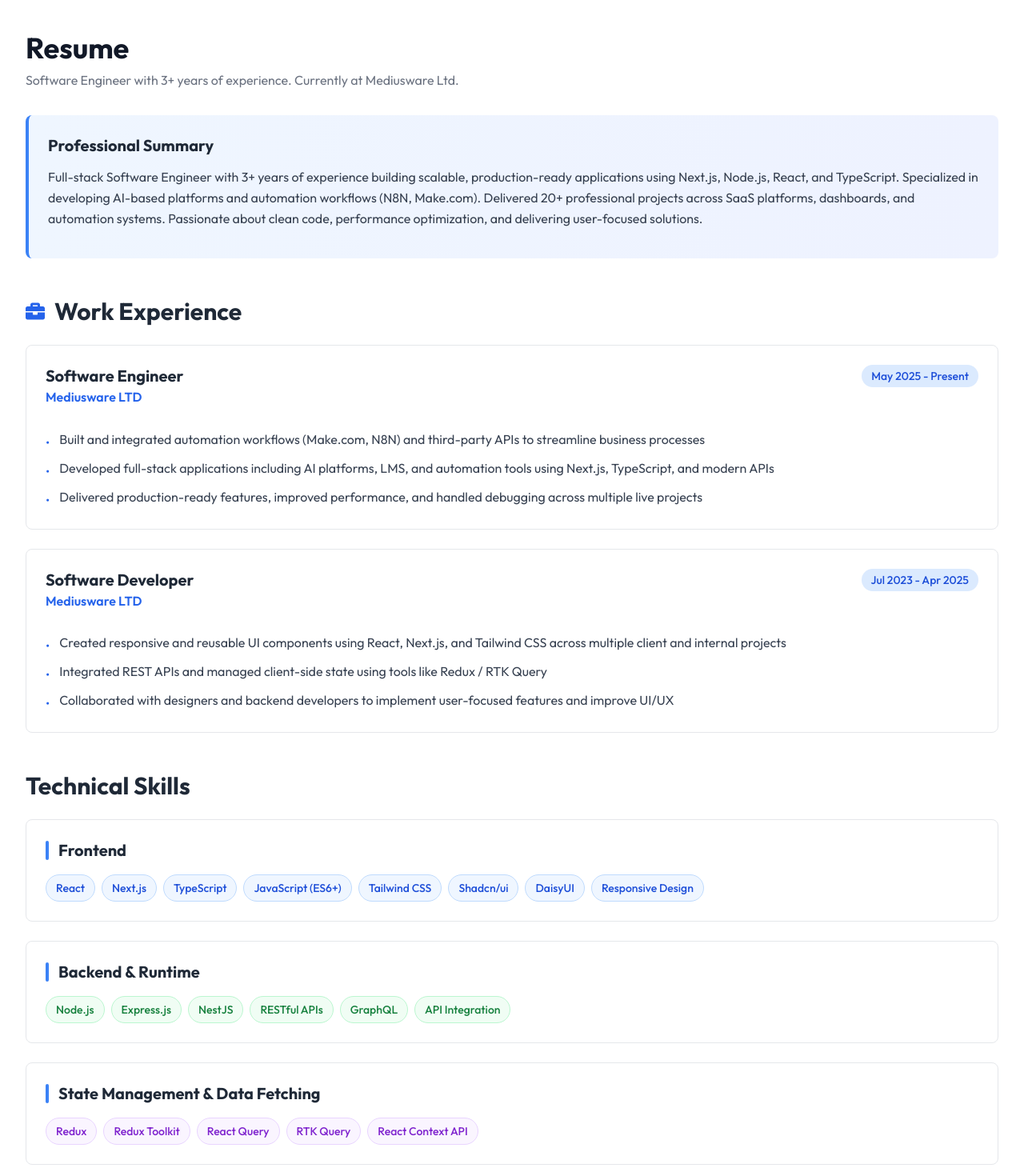
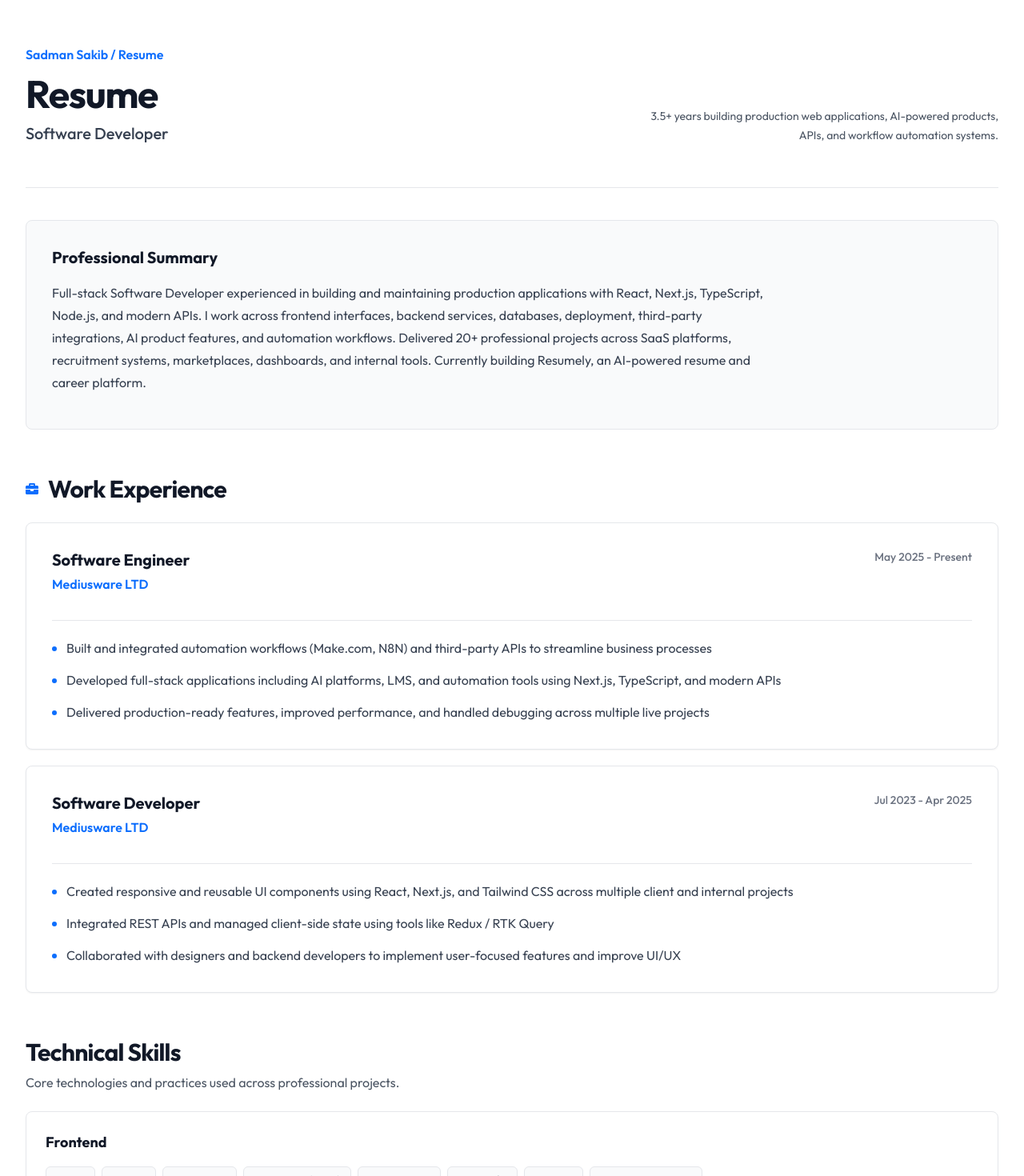
Before and after one commit to ssakib4040/nextjs-portfolio, a Next.js app: page /resume in a window 1280 px wide. Shown: the part 80-1550 px from the top of the page at 80% size. Built offline with nearby package versions, Linux system fonts and the light colour scheme.

Commit message:
feat: enhance Resume page layout and content presentation; add NotFound component

```diff
--- /dev/null
+++ b/app/not-found.tsx
@@ -0,0 +1,5 @@
+import React from "react";
+
+export default function NotFound() {
+  return <div>not-found</div>;
+}
--- a/app/page.tsx
+++ b/app/page.tsx
@@ -54,7 +54,7 @@ export default function Home() {
         <div className="mx-auto max-w-7xl px-6 py-16 sm:px-8 lg:px-8 lg:py-24">
           <div className="flex flex-col gap-12 lg:flex-row lg:items-center lg:justify-between lg:gap-20">
             <div className="max-w-3xl">
-              <p className="mb-5 text-sm font-semibold text-[#0D6EFD]">Sadman Sakib / Software Developer</p>
+              <p className="mb-5 text-base font-semibold text-[#0D6EFD]">Sadman Sakib / Software Developer</p>
               <h1 className="max-w-3xl text-4xl font-bold leading-tight tracking-tight text-gray-900 sm:text-6xl">I build software that does real work.</h1>
               <p className="mt-6 max-w-2xl text-lg leading-8 text-gray-600">
                 Full-stack software developer with 3.5+ years of professional experience building web applications, AI-powered products, APIs, and automation
--- a/app/resume/page.tsx
+++ b/app/resume/page.tsx
@@ -1,228 +1,72 @@
-import React from "react";
-import { Metadata } from "next";
+import type { Metadata } from "next";
 import { FaBriefcase, FaGraduationCap, FaGlobe } from "react-icons/fa";
-import {
-  resumeItems,
-  workExperience,
-  education,
-  languages,
-} from "../../static/resume";
+
+import { education, languages, resumeItems, workExperience } from "../../static/resume";
 
 export const metadata: Metadata = {
-  title: "Resume",
+  title: "Resume | Sadman Sakib",
   description:
-    "Software Engineer with 3+ years of experience in Next.js, TypeScript, NestJS, AI platforms, and automation workflows. Currently at Mediusware Ltd building full-stack SaaS applications.",
+    "Resume of Sadman Sakib, a full-stack Software Developer with 3.5+ years of experience in React, Next.js, TypeScript, Node.js, AI products, APIs, and automation.",
 };
 
+const priorityCategories = new Set([
+  "Frontend",
+  "Backend & Runtime",
+  "Databases & ORMs",
+  "Automation & AI Integration",
+  "Cloud & Deployment",
+]);
+
 export default function Resume() {
-  const categoryColors: Record<
-    string,
-    { bg: string; text: string; border: string }
-  > = {
-    Frontend: {
-      bg: "bg-blue-50",
-      text: "text-blue-700",
-      border: "border-blue-200",
-    },
-    "Backend & Runtime": {
-      bg: "bg-green-50",
-      text: "text-green-700",
-      border: "border-green-200",
-    },
-    "State Management & Data Fetching": {
-      bg: "bg-purple-50",
-      text: "text-purple-700",
-      border: "border-purple-200",
-    },
-    "Databases & ORMs": {
-      bg: "bg-yellow-50",
-      text: "text-yellow-700",
-      border: "border-yellow-200",
-    },
-    "Automation & AI Integration": {
-      bg: "bg-pink-50",
-      text: "text-pink-700",
-      border: "border-pink-200",
-    },
-    "Build Tools & Package Managers": {
-      bg: "bg-indigo-50",
-      text: "text-indigo-700",
-      border: "border-indigo-200",
-    },
-    "Cloud & Deployment": {
-      bg: "bg-orange-50",
-      text: "text-orange-700",
-      border: "border-orange-200",
-    },
-    "Version Control & Collaboration": {
-      bg: "bg-red-50",
-      text: "text-red-700",
-      border: "border-red-200",
-    },
-    Testing: {
-      bg: "bg-cyan-50",
-      text: "text-cyan-700",
-      border: "border-cyan-200",
-    },
-    "Development Practices": {
-      bg: "bg-teal-50",
-      text: "text-teal-700",
-      border: "border-teal-200",
-    },
-    "Developer Tools": {
-      bg: "bg-slate-50",
-      text: "text-slate-700",
-      border: "border-slate-200",
-    },
-  };
-
-  function getColors(category: string) {
-    return (
-      categoryColors[category] || {
-        bg: "bg-blue-50",
-        text: "text-blue-700",
-        border: "border-blue-200",
-      }
-    );
-  }
+  const primarySkills = resumeItems.filter((item) => priorityCategories.has(item.category));
+  const additionalSkills = resumeItems.filter((item) => !priorityCategories.has(item.category));
 
   return (
-    <div className="max-w-7xl mx-auto px-6 pt-6 lg:pt-12 pb-20 lg:px-8">
-      <h1 className="text-3xl sm:text-4xl font-bold text-gray-900">Resume</h1>
-      <p className="mt-2 text-gray-500">
-        Software Engineer with 3+ years of experience. Currently at Mediusware
-        Ltd.
-      </p>
+    <div className="mx-auto max-w-7xl px-6 pb-20 pt-10 sm:px-8 lg:px-8 lg:pt-16">
+      <header className="border-b border-gray-200 pb-10">
+        <p className="text-base font-semibold text-[#0D6EFD]">Sadman Sakib / Resume</p>
+        <div className="mt-3 flex flex-col justify-between gap-6 lg:flex-row lg:items-end">
+          <div>
+            <h1 className="text-4xl font-bold tracking-tight text-gray-900 sm:text-5xl">Resume</h1>
+            <p className="mt-3 text-xl font-medium text-gray-700">Software Developer</p>
+          </div>
+          <p className="max-w-md text-sm leading-6 text-gray-600 lg:text-right">3.5+ years building production web applications, AI-powered products, APIs, and workflow automation systems.</p>
+        </div>
+      </header>
 
-      <div className="bg-gradient-to-r from-blue-50 to-indigo-50 border-l-4 border-blue-500 p-6 rounded-lg mt-8">
-        <h2 className="text-xl font-bold text-gray-800 mb-3">
-          Professional Summary
-        </h2>
-        <p className="text-gray-700 leading-relaxed">
-          Full-stack Software Engineer with 3+ years of experience building
-          scalable, production-ready applications using Next.js, Node.js, React,
-          and TypeScript. Specialized in developing AI-based platforms and
-          automation workflows (N8N, Make.com). Delivered 20+ professional
-          projects across SaaS platforms, dashboards, and automation systems.
-          Passionate about clean code, performance optimization, and delivering
-          user-focused solutions.
-        </p>
-      </div>
+      <section className="mt-10 rounded-lg border border-gray-200 bg-gray-50 p-6 sm:p-8" aria-labelledby="summary-heading">
+        <h2 id="summary-heading" className="text-xl font-bold text-gray-900">Professional Summary</h2>
+        <p className="mt-4 max-w-4xl leading-7 text-gray-700">Full-stack Software Developer experienced in building and maintaining production applications with React, Next.js, TypeScript, Node.js, and modern APIs. I work across frontend interfaces, backend services, databases, deployment, third-party integrations, AI product features, and automation workflows. Delivered 20+ professional projects across SaaS platforms, recruitment systems, marketplaces, dashboards, and internal tools. Currently building Resumely, an AI-powered resume and career platform.</p>
+      </section>
 
-      <section className="mt-12">
-        <div className="flex items-center gap-3 mb-6">
-          <FaBriefcase className="text-blue-600 text-2xl" />
-          <h2 className="text-3xl font-bold text-gray-800">Work Experience</h2>
-        </div>
-
-        <div className="space-y-6">
-          {workExperience.map((exp, index) => (
-            <div
-              key={index}
-              className="bg-white border border-gray-200 rounded-lg p-6 hover:shadow-lg transition-shadow"
-            >
-              <div className="flex justify-between items-start mb-4">
-                <div>
-                  <h3 className="text-xl font-bold text-gray-800">
-                    {exp.role}
-                  </h3>
-                  <p className="text-blue-600 font-semibold">{exp.company}</p>
-                </div>
-                <span className="px-3 py-1 bg-blue-100 text-blue-700 rounded-full text-sm font-medium">
-                  {exp.duration}
-                </span>
-              </div>
-
-              <ul className="space-y-2">
-                {exp.description.map((item, i) => (
-                  <li key={i} className="text-gray-700 flex gap-3">
-                    <span className="text-blue-600 mt-1">•</span>
-                    <span>{item}</span>
-                  </li>
-                ))}
-              </ul>
-            </div>
+      <section className="mt-14" aria-labelledby="experience-heading">
+        <div className="mb-6 flex items-center gap-3"><FaBriefcase className="text-[#0D6EFD]" aria-hidden="true" /><h2 id="experience-heading" className="text-3xl font-bold tracking-tight text-gray-900">Work Experience</h2></div>
+        <div className="space-y-5">
+          {workExperience.map((experience) => (
+            <article key={`${experience.company}-${experience.duration}`} className="rounded-lg border border-gray-200 bg-white p-6 shadow-sm sm:p-8">
+              <header className="flex flex-col gap-3 border-b border-gray-200 pb-5 sm:flex-row sm:items-start sm:justify-between"><div><h3 className="text-xl font-bold text-gray-900">{experience.role}</h3><p className="mt-1 font-semibold text-[#0D6EFD]">{experience.company}</p></div><p className="text-sm font-medium text-gray-500">{experience.duration}</p></header>
+              <ul className="mt-5 space-y-3">{experience.description.map((item) => <li key={item} className="flex gap-3 leading-7 text-gray-700"><span className="mt-3 h-1.5 w-1.5 shrink-0 rounded-full bg-[#0D6EFD]" aria-hidden="true" />{item}</li>)}</ul>
+            </article>
           ))}
         </div>
       </section>
 
-      <section className="mt-12">
-        <h2 className="text-3xl font-bold text-gray-800 mb-6">
-          Technical Skills
-        </h2>
-        <div className="space-y-6">
-          {resumeItems.map((item, index) => {
-            const colors = getColors(item.category);
-            return (
-              <div
-                key={index}
-                className="bg-white border border-gray-200 rounded-lg p-6 hover:shadow-md transition-shadow"
-              >
-                <div className="flex items-center gap-3 mb-4">
-                  <div className="w-1 h-6 bg-blue-500 rounded-full"></div>
-                  <h3 className="text-xl font-bold text-gray-800">
-                    {item.category}
-                  </h3>
-                </div>
-
-                <div className="flex flex-wrap gap-2">
-                  {item.skills.map((skill, i) => (
-                    <span
-                      key={i}
-                      className={`px-3 py-1.5 ${colors.bg} ${colors.text} border ${colors.border} rounded-full text-sm font-medium hover:shadow-sm transition-all`}
-                    >
-                      {skill}
-                    </span>
-                  ))}
-                </div>
-              </div>
-            );
-          })}
+      <section className="mt-14" aria-labelledby="skills-heading">
+        <div className="mb-6"><h2 id="skills-heading" className="text-3xl font-bold tracking-tight text-gray-900">Technical Skills</h2><p className="mt-2 text-gray-600">Core technologies and practices used across professional projects.</p></div>
+        <div className="space-y-4">
+          {primarySkills.map((item) => <SkillGroup key={item.category} category={item.category} skills={item.skills} />)}
         </div>
+        <section className="mt-5 rounded-lg border border-gray-200 bg-gray-50 p-5 sm:p-6" aria-labelledby="additional-skills-heading"><h3 id="additional-skills-heading" className="font-semibold text-gray-800">Additional tools and practices</h3><div className="mt-5 space-y-4">{additionalSkills.map((item) => <SkillGroup key={item.category} category={item.category} skills={item.skills} />)}</div></section>
       </section>
 
-      <div className="grid grid-cols-1 md:grid-cols-2 gap-8 mt-12">
-        <section>
-          <div className="flex items-center gap-3 mb-6">
-            <FaGraduationCap className="text-blue-600 text-2xl" />
-            <h2 className="text-2xl font-bold text-gray-800">Education</h2>
-          </div>
-
-          <div className="space-y-4">
-            {education.map((edu, index) => (
-              <div
-                key={index}
-                className="bg-white border border-gray-200 rounded-lg p-4"
-              >
-                <h3 className="font-bold text-gray-800">{edu.degree}</h3>
-                <p className="text-gray-600 text-sm mb-2">{edu.school}</p>
-                <span className="inline-block px-2 py-1 bg-green-100 text-green-700 rounded text-xs font-medium">
-                  GPA: {edu.gpa}
-                </span>
-              </div>
-            ))}
-          </div>
-        </section>
-
-        <section>
-          <div className="flex items-center gap-3 mb-6">
-            <FaGlobe className="text-blue-600 text-2xl" />
-            <h2 className="text-2xl font-bold text-gray-800">Languages</h2>
-          </div>
-
-          <div className="space-y-4">
-            {languages.map((lang, index) => (
-              <div
-                key={index}
-                className="bg-white border border-gray-200 rounded-lg p-4"
-              >
-                <h3 className="font-bold text-gray-800">{lang.name}</h3>
-                <p className="text-gray-600 text-sm">{lang.proficiency}</p>
-              </div>
-            ))}
-          </div>
-        </section>
+      <div className="mt-14 grid gap-10 border-t border-gray-200 pt-10 md:grid-cols-2">
+        <section aria-labelledby="education-heading"><div className="mb-5 flex items-center gap-3"><FaGraduationCap className="text-[#0D6EFD]" aria-hidden="true" /><h2 id="education-heading" className="text-2xl font-bold text-gray-900">Education</h2></div><div className="space-y-4">{education.map((item) => <article key={item.degree} className="rounded-lg border border-gray-200 bg-white p-5"><h3 className="font-bold text-gray-900">{item.degree}</h3><p className="mt-1 text-sm text-gray-600">{item.school}</p><p className="mt-3 text-sm font-medium text-gray-600">GPA: {item.gpa}</p></article>)}</div></section>
+        <section aria-labelledby="languages-heading"><div className="mb-5 flex items-center gap-3"><FaGlobe className="text-[#0D6EFD]" aria-hidden="true" /><h2 id="languages-heading" className="text-2xl font-bold text-gray-900">Languages</h2></div><div className="space-y-4">{languages.map((item) => <article key={item.name} className="rounded-lg border border-gray-200 bg-white p-5"><h3 className="font-bold text-gray-900">{item.name}</h3><p className="mt-1 text-sm text-gray-600">{item.proficiency}</p></article>)}</div></section>
       </div>
     </div>
   );
 }
+
+function SkillGroup({ category, skills }: { category: string; skills: string[] }) {
+  return <section className="rounded-lg border border-gray-200 bg-white p-5 sm:p-6" aria-labelledby={`skill-${category}`}><h3 id={`skill-${category}`} className="text-lg font-bold text-gray-900">{category}</h3><div className="mt-4 flex flex-wrap gap-2">{skills.map((skill) => <span key={skill} className="rounded-md border border-gray-200 bg-gray-50 px-3 py-1.5 text-sm text-gray-700">{skill}</span>)}</div></section>;
+}
```
